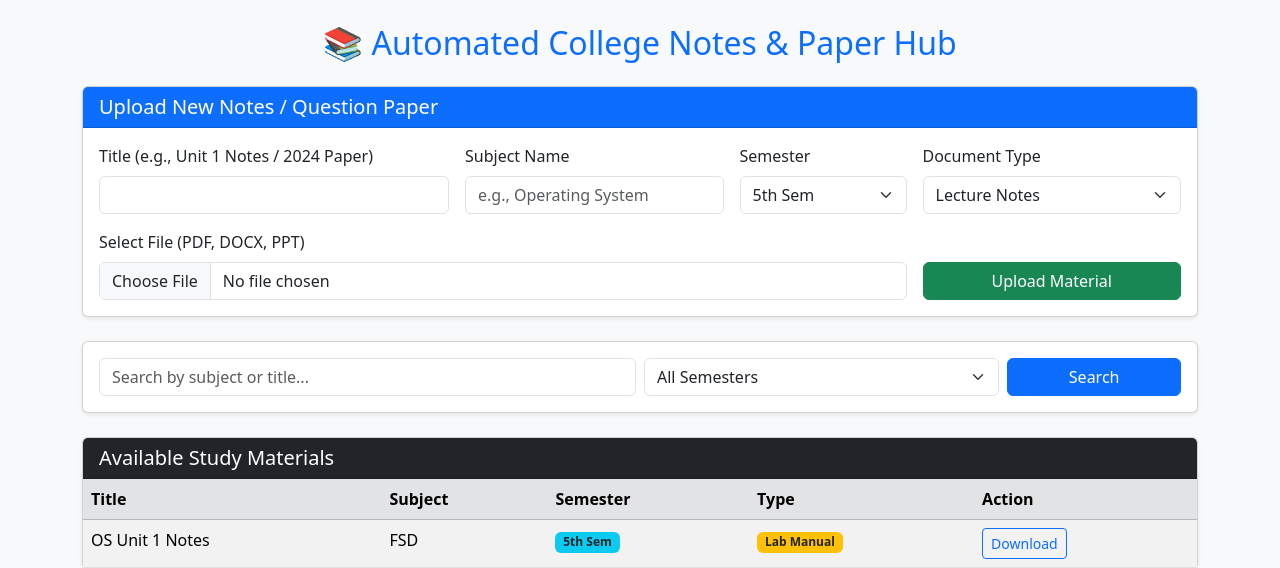
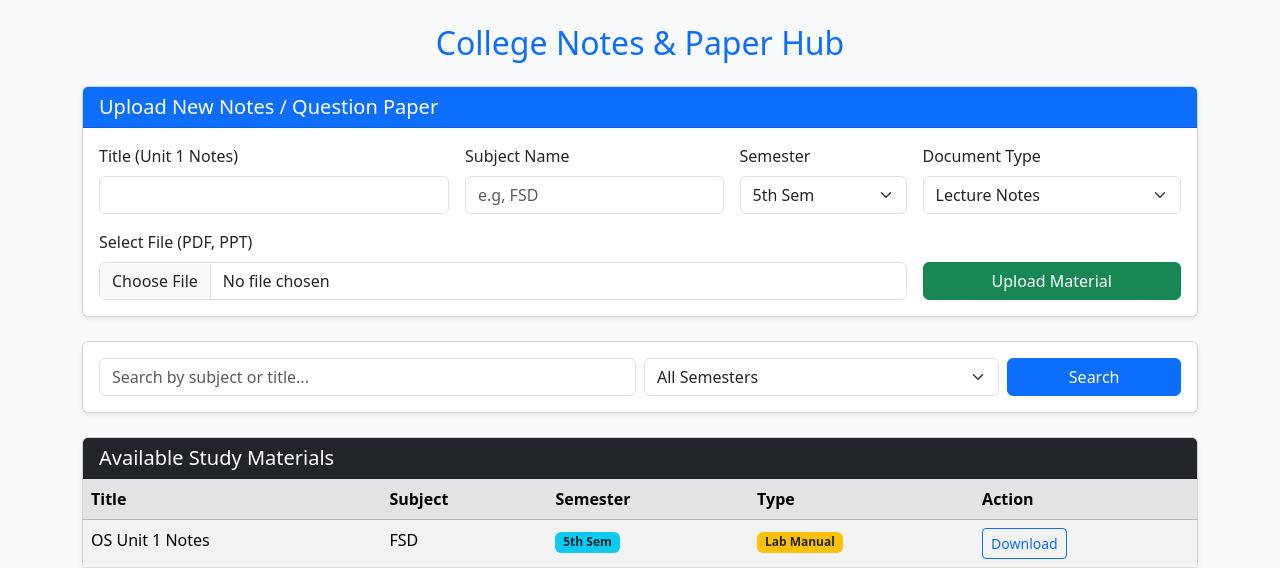
Before and after one commit to sameerpasha9447-byte/College_notes_hub, a Flask app: page / in a window 1280 px wide. Shown: the top 568 px of the page. Run offline with Flask 3, Linux system fonts and the light colour scheme; data comes from the database, SQL or seed files in the repository.

Commit message:
Update website content

```diff
--- a/college_hub/templates/index.html
+++ b/college_hub/templates/index.html
@@ -10,7 +10,7 @@
 <body class="bg-light">
 
 <div class="container py-4">
-    <h2 class="text-center text-primary mb-4">📚 Automated College Notes & Paper Hub</h2>
+    <h2 class="text-center text-primary mb-4"> College Notes & Paper Hub</h2>
 
     <!-- 1. UPLOAD SECTION -->
     <div class="card shadow-sm mb-4">
@@ -20,12 +20,12 @@
         <div class="card-body">
             <form action="/upload" method="POST" enctype="multipart/form-data" class="row g-3">
                 <div class="col-md-4">
-                    <label class="form-label">Title (e.g., Unit 1 Notes / 2024 Paper)</label>
+                    <label class="form-label">Title (Unit 1 Notes)</label>
                     <input type="text" name="title" class="form-control" required>
                 </div>
                 <div class="col-md-3">
                     <label class="form-label">Subject Name</label>
-                    <input type="text" name="subject" class="form-control" placeholder="e.g., Operating System" required>
+                    <input type="text" name="subject" class="form-control" placeholder="e.g, FSD" required>
                 </div>
                 <div class="col-md-2">
                     <label class="form-label">Semester</label>
@@ -47,7 +47,7 @@
                     </select>
                 </div>
                 <div class="col-md-9">
-                    <label class="form-label">Select File (PDF, DOCX, PPT)</label>
+                    <label class="form-label">Select File (PDF, PPT)</label>
                     <input type="file" name="file" class="form-control" required>
                 </div>
                 <div class="col-md-3 d-flex align-items-end">
```
